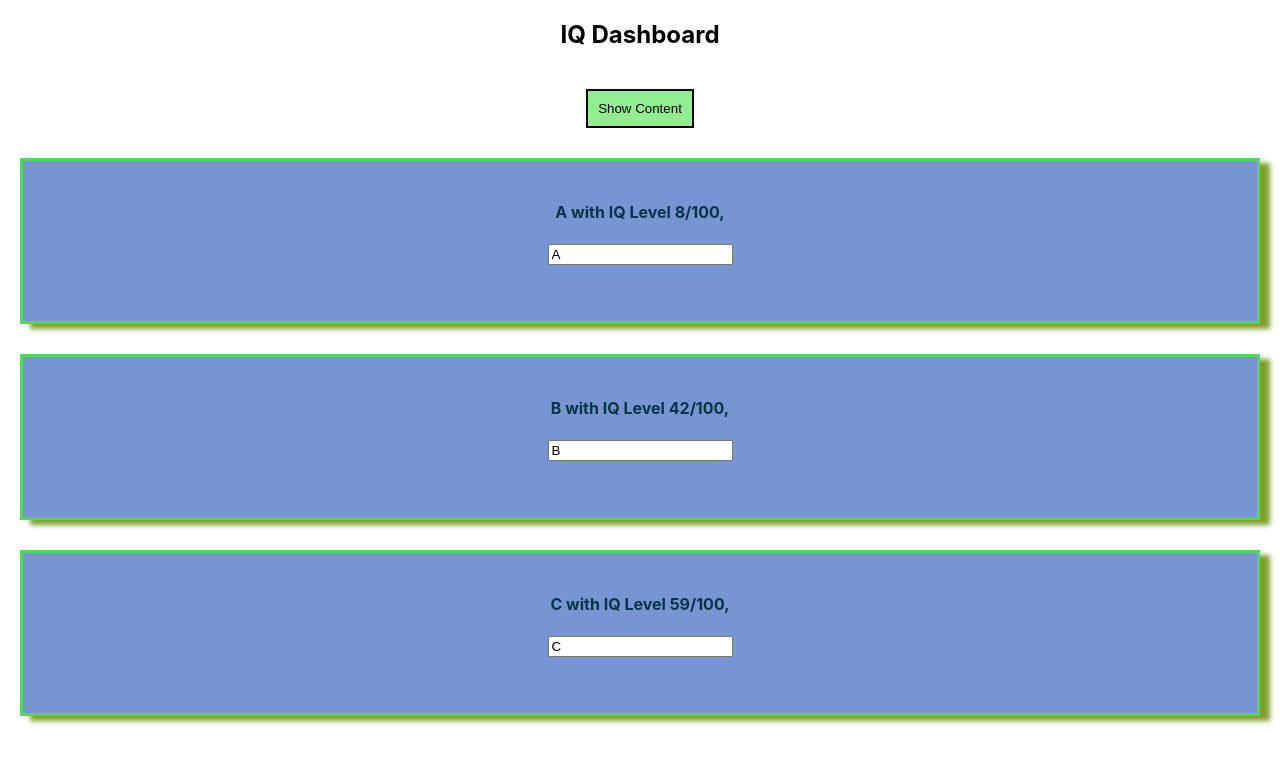
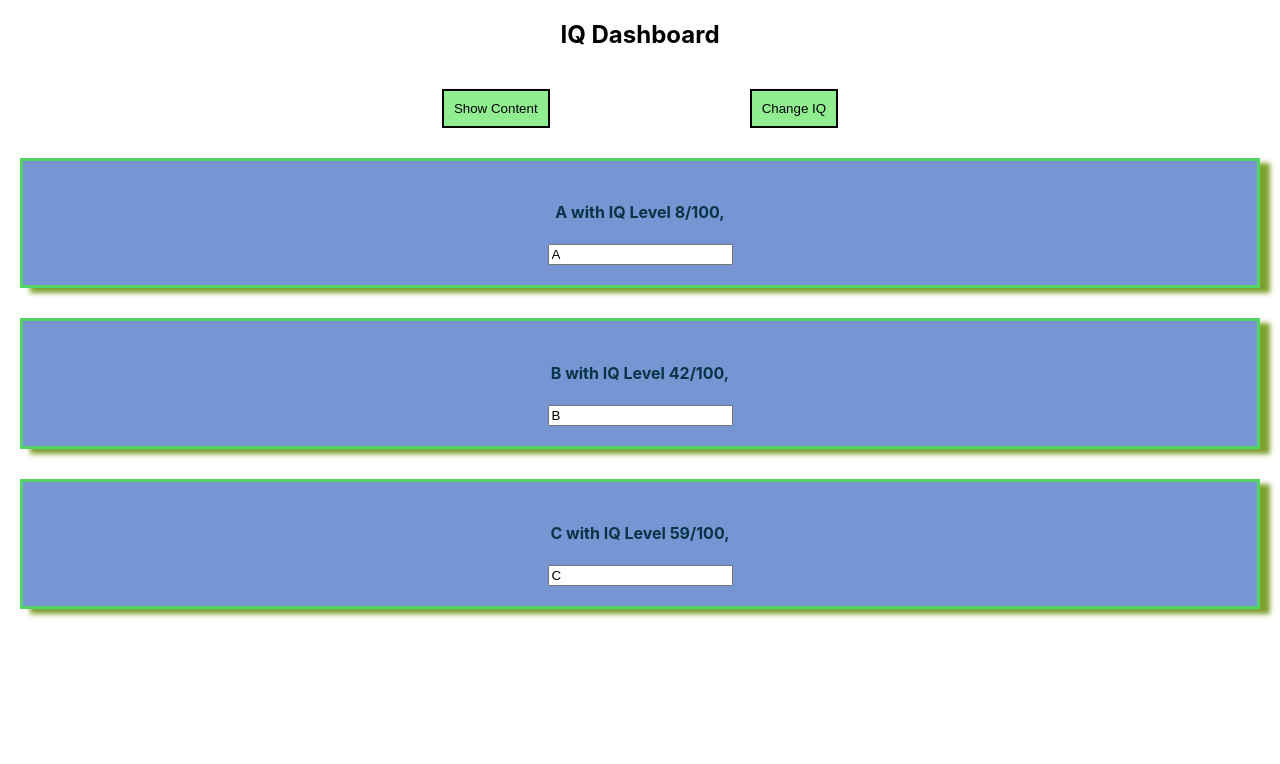
Before and after one commit to priyodas12/react-learning-v1, a React (Create React App) app: page / in a window 1280 px wide. Shown: the top 764 px of the page. Built offline with nearby package versions, Linux system fonts and the light colour scheme.

Commit message:
change-015

```diff
--- a/src/App.js
+++ b/src/App.js
@@ -38,12 +38,12 @@ export default class App extends Component {
   handleEvent() { }
 
   // Class Properties (Stage 3 Proposal)
-  iqChangeHandler = (newName) => {
+  iqChangeHandler = () => {
 
     this.setState(
       {
         humans: [
-          { name: newName, age: 50 },
+          { name: "A", age: 50 },
           { name: "B", age: 50 },
           { name: "C", age: 50 }
         ]
@@ -90,19 +90,12 @@ export default class App extends Component {
     if (this.state.showHuman) {
       humanInfo = (
         <div>
-          <Human
-            name={this.state.humans[0].name}
-            age={this.state.humans[0].age}
-            click={this.iqChangeHandler.bind(this, "D")}
-          >
-          </Human>
-          <Human
-            name={this.state.humans[1].name}
-            age={this.state.humans[1].age}
-            changed={this.nameChangeHandler}
-          >
-          </Human>
-          <Human name={this.state.humans[2].name} age={this.state.humans[2].age}></Human>
+          {this.state.humans.map(h => {
+            return <Human
+              name={h.name}
+              age={h.age}
+            />
+          })}
         </div>);
     }
     return (
@@ -110,12 +103,15 @@ export default class App extends Component {
         <h2>IQ Dashboard</h2>
         <button
           onClick={this.showContentHandler}
-          style={btnStyle}
-        >
+          style={btnStyle}>
           Show Content
         </button>
+        <button
+          onClick={this.iqChangeHandler}
+          style={btnStyle}>
+          Change IQ
+        </button>
         {humanInfo}
-
       </div>
     )
   }
--- a/src/Human/human.css
+++ b/src/Human/human.css
@@ -6,7 +6,7 @@
   text-align:center;
   box-shadow: 10px 5px 5px rgb(125, 160, 45);
   background-color: #7795d3;
-  min-height: 15vh;
+  min-height: 10vh;
   display: block;
   align-items: center;
   justify-content: center;
```
